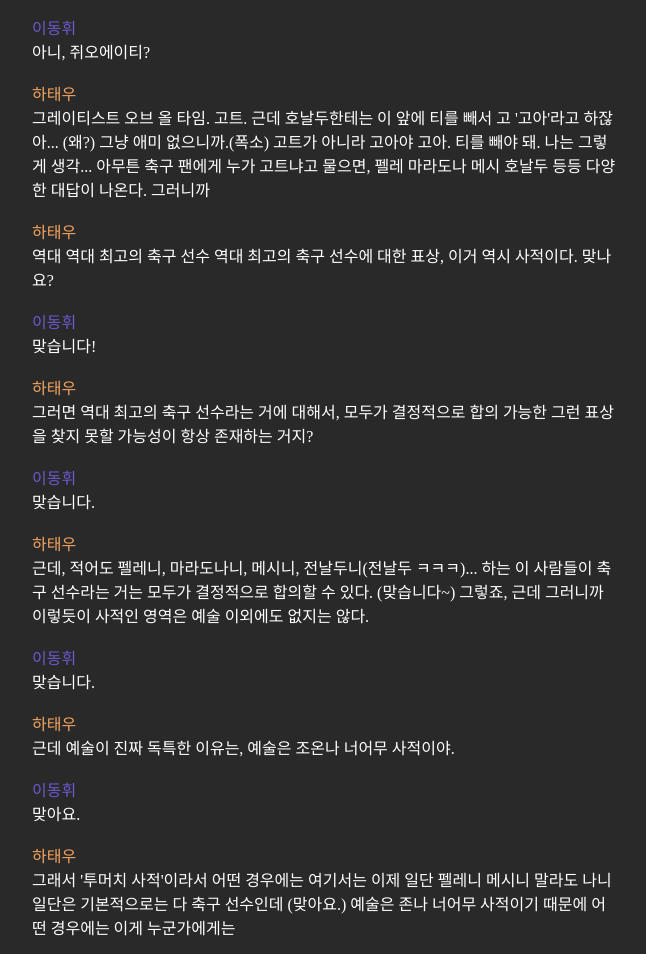
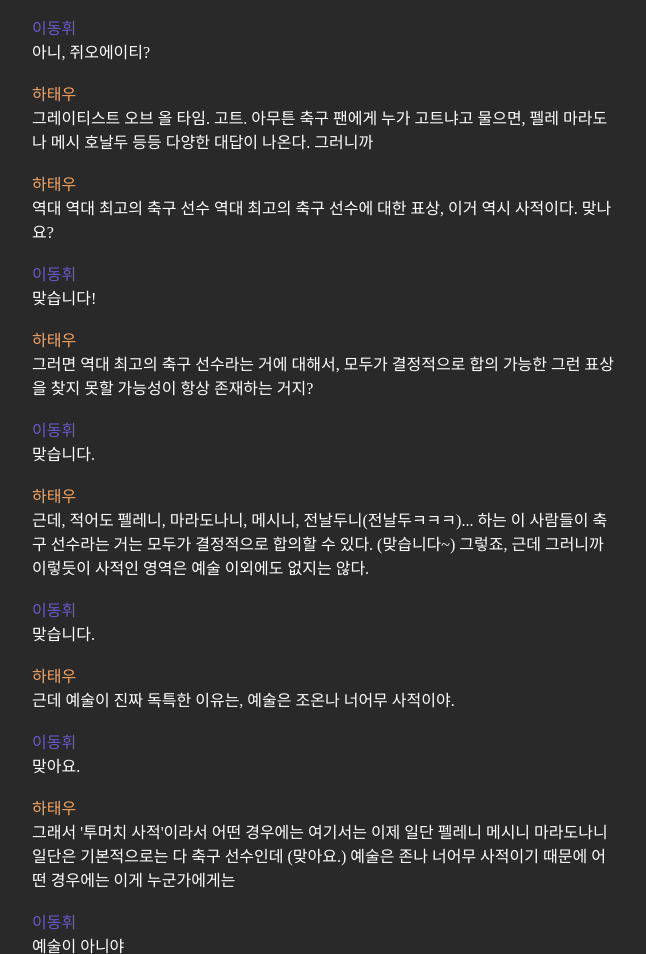
Before and after one commit to leedonghwie/leedonghwie, a plain HTML site: page text/Talk_with_Haboksun.html in a window 1280 px wide. Shown: the part 2322-3276 px from the top of the page, without its empty margins (316-962 px from the left). Drawn offline with Linux system fonts and the light colour scheme; a web font is replaced by a local one.

Commit message:
haboksun2

```diff
--- a/text/Talk_with_Haboksun.html
+++ b/text/Talk_with_Haboksun.html
@@ -74,7 +74,7 @@
   <br><p class="leedonghwi">이동휘 </p>
   <p>아니, 쥐오에이티?</p>
   <br><p class="haboksun">하태우 </p>
-  <p>그레이티스트 오브 올 타임. 고트. 근데 호날두한테는 이 앞에 티를 빼서 고 '고아'라고 하잖아... (왜?) 그냥 애미 없으니까.(폭소) 고트가 아니라 고아야 고아. 티를 빼야 돼. 나는 그렇게 생각... 아무튼 축구 팬에게 누가 고트냐고 물으면, 펠레 마라도나 메시 호날두 등등 다양한 대답이 나온다. 그러니까</p>
+  <p>그레이티스트 오브 올 타임. 고트. 아무튼 축구 팬에게 누가 고트냐고 물으면, 펠레 마라도나 메시 호날두 등등 다양한 대답이 나온다. 그러니까</p>
   <br><p class="haboksun">하태우 </p>
   <p>역대 역대 최고의 축구 선수 역대 최고의 축구 선수에 대한 표상, 이거 역시 사적이다. 맞나요?</p>
   <br><p class="leedonghwi">이동휘 </p>
@@ -84,7 +84,7 @@
   <br><p class="leedonghwi">이동휘 </p>
   <p>맞습니다.</p>
   <br><p class="haboksun">하태우 </p>
-  <p>근데, 적어도 펠레니, 마라도나니, 메시니, 전날두니(전날두 ㅋㅋㅋ)... 하는 이 사람들이 축구 선수라는 거는 모두가 결정적으로 합의할 수 있다. (맞습니다~) 그렇죠, 근데 그러니까 이렇듯이 사적인 영역은 예술 이외에도 없지는 않다.</p>
+  <p>근데, 적어도 펠레니, 마라도나니, 메시니, 전날두니(전날두ㅋㅋㅋ)... 하는 이 사람들이 축구 선수라는 거는 모두가 결정적으로 합의할 수 있다. (맞습니다~) 그렇죠, 근데 그러니까 이렇듯이 사적인 영역은 예술 이외에도 없지는 않다.</p>
   <br><p class="leedonghwi">이동휘 </p>
   <p>맞습니다.</p>
   <br><p class="haboksun">하태우 </p>
@@ -92,7 +92,7 @@
   <br><p class="leedonghwi">이동휘 </p>
   <p>맞아요.</p>
   <br><p class="haboksun">하태우 </p>
-  <p>그래서 '투머치 사적'이라서 어떤 경우에는 여기서는 이제 일단 펠레니 메시니 말라도 나니 일단은 기본적으로는 다 축구 선수인데 (맞아요.) 예술은 존나 너어무 사적이기 때문에 어떤 경우에는 이게 누군가에게는</p>
+  <p>그래서 '투머치 사적'이라서 어떤 경우에는 여기서는 이제 일단 펠레니 메시니 마라도나니 일단은 기본적으로는 다 축구 선수인데 (맞아요.) 예술은 존나 너어무 사적이기 때문에 어떤 경우에는 이게 누군가에게는</p>
   <br><p class="leedonghwi">이동휘 </p>
   <p>예술이 아니야</p>
   <br><p class="haboksun">하태우 </p>
```
